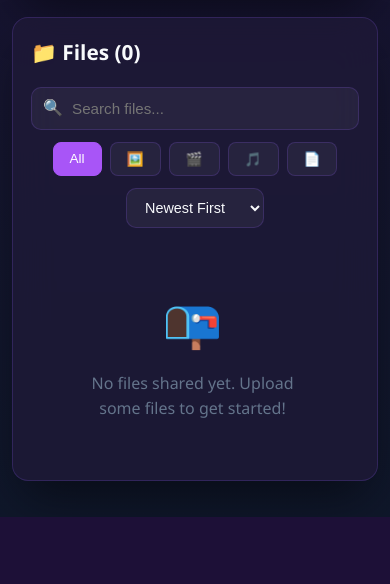
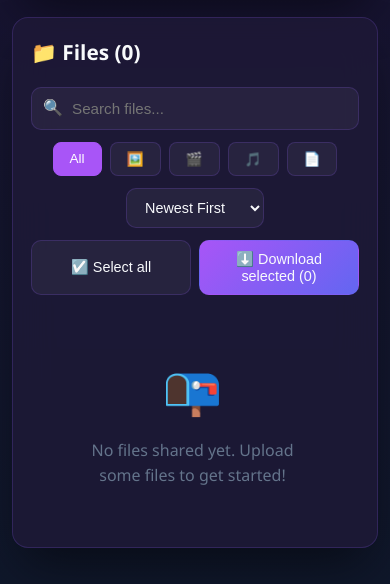
Before and after one commit to GhanshyamSharma122/share-files-with-phone, a Flask app: template templates/index.html in a window 390 px wide. Shown: the part 997-1581 px from the top of the page. Before the commit the page ends 1514 px from the top, so only its background shows below. Run offline with Flask 3, Linux system fonts and the light colour scheme; the template is opened without the code that fills it, so the values that code supplies are empty; parts of the project's set-up code (start-up, migrations or seed data) failed here and were passed over.

Commit message:
Add mobile multi-file ZIP downloads

```diff
--- a/static/css/style.css
+++ b/static/css/style.css
@@ -418,6 +418,31 @@ body {
 
 .sort-select:focus { outline: none; border-color: var(--accent-primary); }
 
+.bulk-actions {
+    display: flex;
+    gap: 8px;
+    flex-wrap: wrap;
+}
+
+.bulk-btn {
+    padding: 10px 14px;
+    border: 1px solid var(--border-color);
+    border-radius: 10px;
+    background: rgba(255, 255, 255, 0.05);
+    color: var(--text-primary);
+    cursor: pointer;
+    font-size: 0.9rem;
+}
+
+.bulk-btn:hover { border-color: var(--accent-primary); }
+
+.bulk-btn.download-all {
+    background: var(--gradient-primary);
+    border-color: transparent;
+}
+
+.bulk-btn:disabled { opacity: 0.65; cursor: wait; }
+
 /* ========== FILE LIST ========== */
 .file-list {
     display: flex;
@@ -447,6 +472,19 @@ body {
     background: rgba(255, 255, 255, 0.06);
     border-color: var(--border-color);
     transform: translateX(4px);
+}
+
+.file-select {
+    display: flex;
+    align-items: center;
+    flex-shrink: 0;
+}
+
+.file-checkbox {
+    width: 18px;
+    height: 18px;
+    accent-color: var(--accent-primary);
+    cursor: pointer;
 }
 
 .file-icon {
@@ -676,4 +714,6 @@ body {
     .search-box { width: 100%; }
     .filter-btns { width: 100%; justify-content: center; }
     .stat-value { font-size: 1.2rem; }
+    .bulk-actions { width: 100%; }
+    .bulk-btn { flex: 1; }
 }
--- a/static/js/app.js
+++ b/static/js/app.js
@@ -190,6 +190,64 @@ function sortFiles() {
     items.forEach(item => fileList.appendChild(item));
 }
 
+function getSelectedFiles() {
+    return Array.from(document.querySelectorAll('.file-checkbox:checked'))
+        .map(checkbox => checkbox.value);
+}
+
+function updateSelectedCount() {
+    const count = getSelectedFiles().length;
+    document.getElementById('selectedCount').textContent = count;
+}
+
+function toggleAllFiles() {
+    const checkboxes = Array.from(document.querySelectorAll('.file-checkbox'));
+    const shouldSelect = checkboxes.some(checkbox => !checkbox.checked);
+    checkboxes.forEach(checkbox => { checkbox.checked = shouldSelect; });
+    updateSelectedCount();
+}
+
+async function downloadSelected() {
+    const files = getSelectedFiles();
+    if (files.length === 0) {
+        showToast('Select at least one file to download', 'warning');
+        return;
+    }
+
+    const button = document.querySelector('.download-all');
+    button.disabled = true;
+    button.textContent = '⏳ Preparing ZIP...';
+
+    try {
+        const response = await fetch('/download-zip', {
+            method: 'POST',
+            headers: { 'Content-Type': 'application/json' },
+            body: JSON.stringify({ files })
+        });
+        if (!response.ok) {
+            const data = await response.json().catch(() => ({}));
+            throw new Error(data.error || 'Could not prepare the download');
+        }
+
+        const blob = await response.blob();
+        const url = URL.createObjectURL(blob);
+        const link = document.createElement('a');
+        link.href = url;
+        link.download = 'wifi-share-files.zip';
+        document.body.appendChild(link);
+        link.click();
+        link.remove();
+        setTimeout(() => URL.revokeObjectURL(url), 1000);
+        showToast(`Downloading ${files.length} file(s) as one ZIP`, 'success');
+    } catch (error) {
+        showToast(error.message || 'Download failed', 'error');
+    } finally {
+        button.disabled = false;
+        button.innerHTML = '⬇️ Download selected (<span id="selectedCount">0</span>)';
+        updateSelectedCount();
+    }
+}
+
 // ========== FILE ACTIONS ==========
 function copyLink(filename) {
     const url = window.location.origin + '/download/' + encodeURIComponent(filename);
--- a/templates/index.html
+++ b/templates/index.html
@@ -120,6 +120,13 @@
                     <option value="size-desc">Largest First</option>
                     <option value="size-asc">Smallest First</option>
                 </select>
+
+                <div class="bulk-actions">
+                    <button class="bulk-btn" type="button" onclick="toggleAllFiles()">☑️ Select all</button>
+                    <button class="bulk-btn download-all" type="button" onclick="downloadSelected()">
+                        ⬇️ Download selected (<span id="selectedCount">0</span>)
+                    </button>
+                </div>
             </div>
 
             <div class="file-list" id="fileList">
@@ -127,6 +134,9 @@
                 {% for f in files %}
                 <div class="file-item" data-name="{{ f.name }}" data-category="{{ f.category }}"
                     data-size="{{ f.size_bytes }}" data-mtime="{{ f.mtime_ts }}">
+                    <label class="file-select" title="Select {{ f.name }}">
+                        <input type="checkbox" class="file-checkbox" value="{{ f.name }}" onchange="updateSelectedCount()">
+                    </label>
                     <span class="file-icon">{{ f.icon }}</span>
                     <div class="file-info">
                         <div class="file-name">{{ f.name }}</div>
```
Also changed, not shown: app/routes.py (+47 -1 lines).
